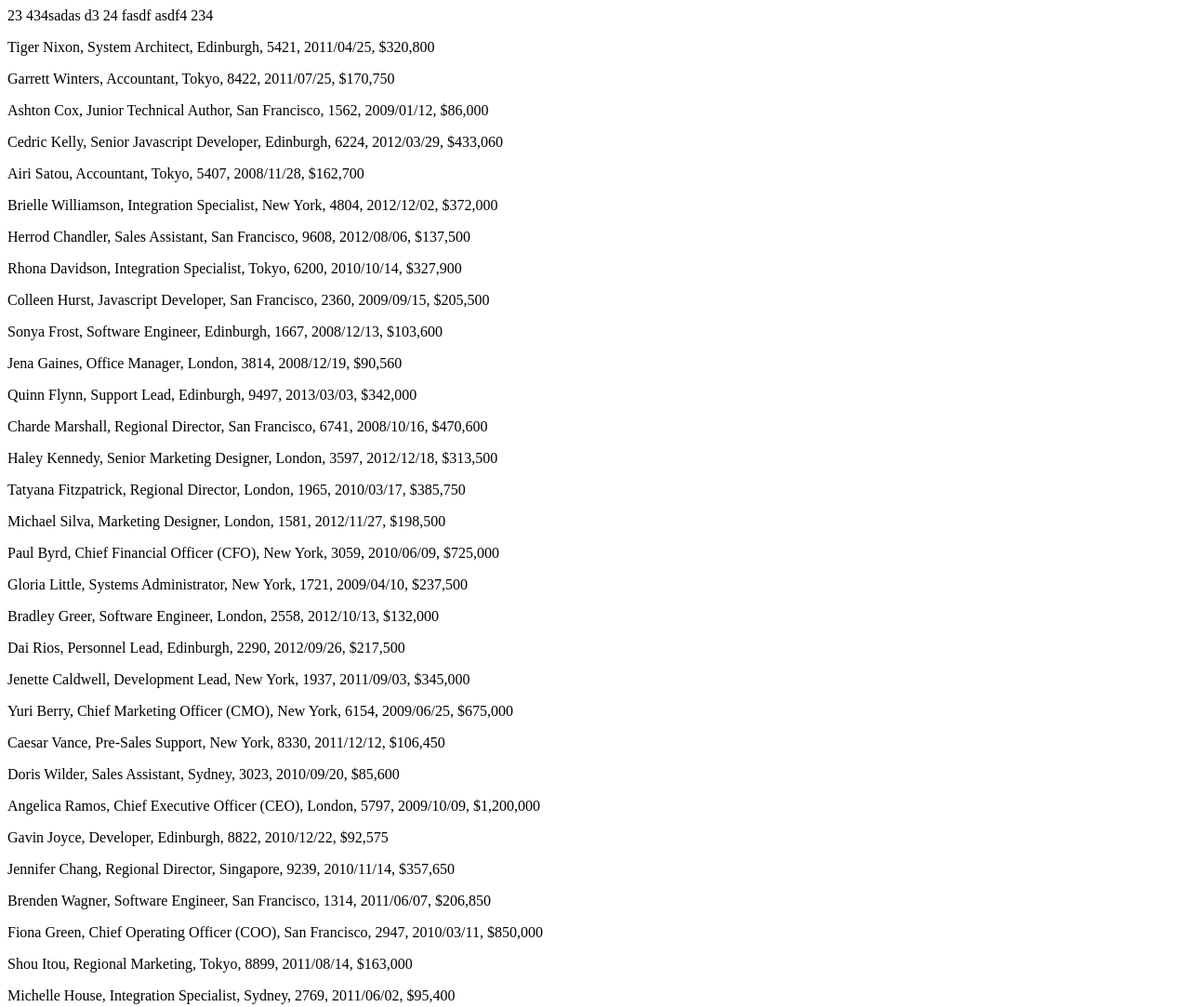
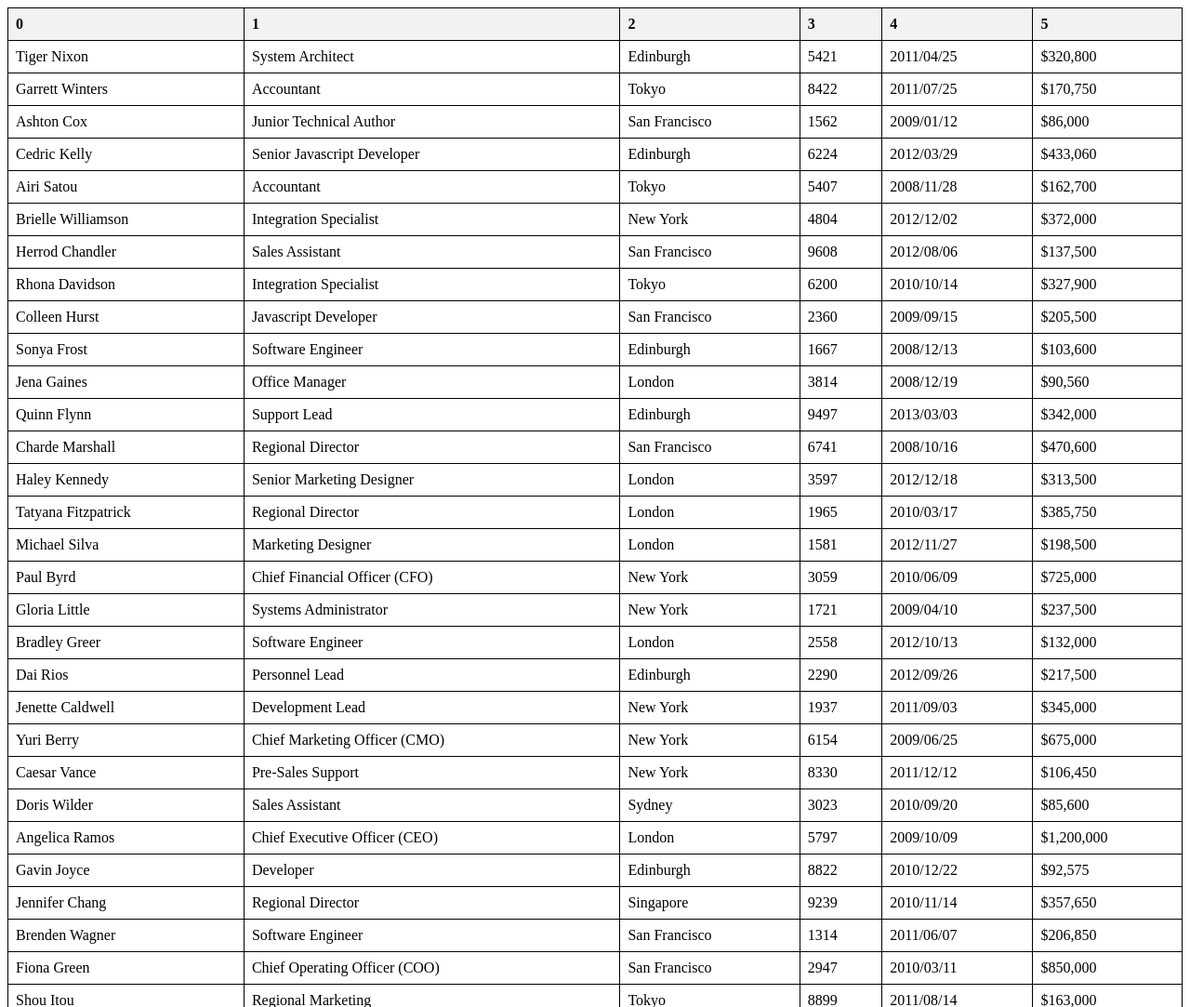
Before and after one commit to makho-kukhianidze/test1233, a plain HTML site: page index.html in a window 1280 px wide. Shown: the top 1083 px of the page at 93% size. Drawn offline with Linux system fonts and the light colour scheme.

Commit message:
Add files via upload

```diff
--- a/index.html
+++ b/index.html
@@ -7,15 +7,9 @@
     <link rel="stylesheet" href="./style.css">
 </head>
 <body>
-23 434sadas d3 24 fasdf asdf4 234
-    <!-- <div id="json-data"></div> -->
-
-<table id="myTable">
-
-</table>
 
 
-<div id="json-data"></div>
+
 <div id="tableContainer"></div>
 
 
```
Also changed, not shown: first.js (+2 -121 lines).
